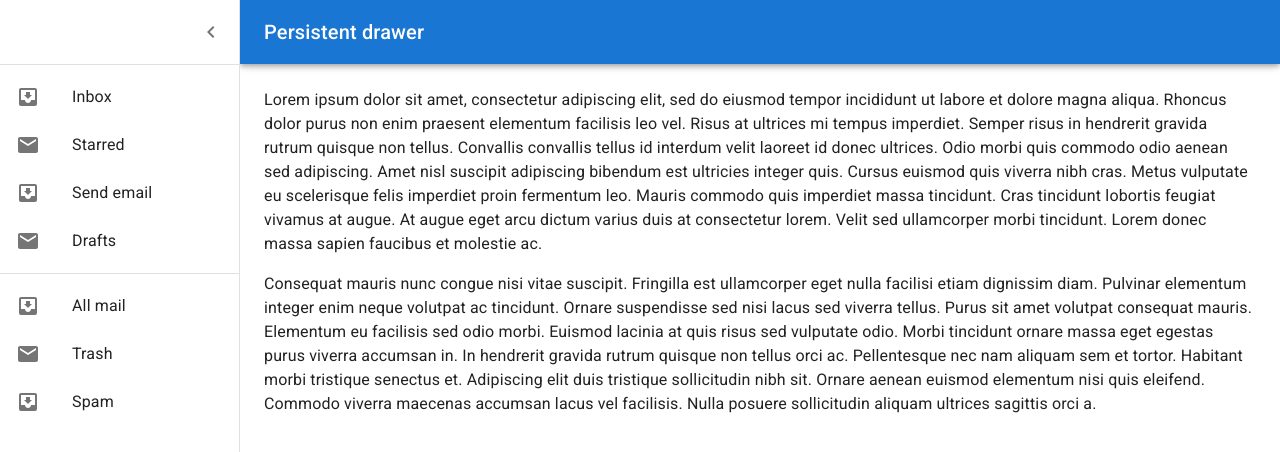
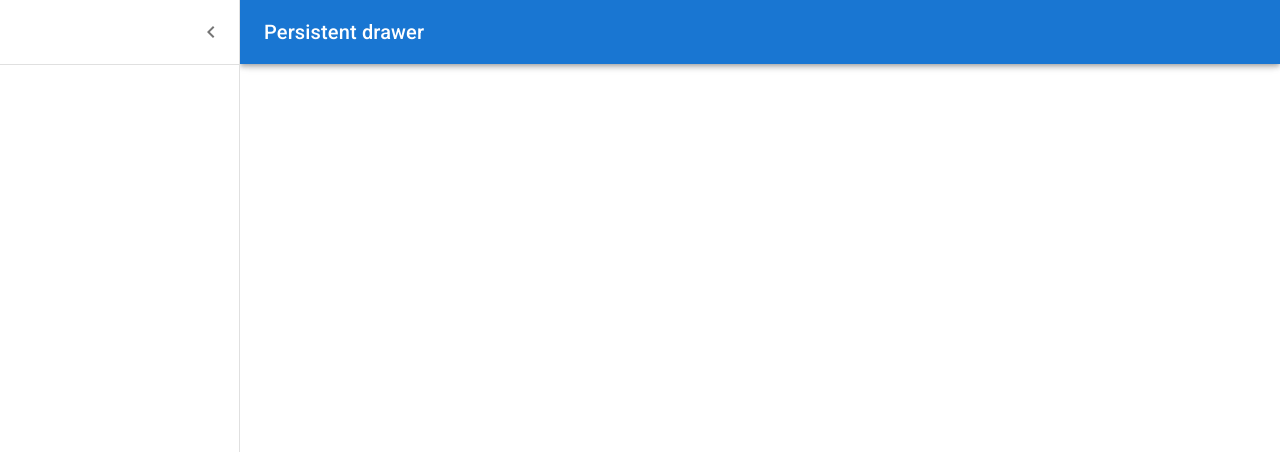
Before and after one commit to madebymilly/react-colors-project, a React (Create React App) app: page /palette/new in a window 1280 px wide. Both pictures are taken after a click on the button "open drawer". Shown: the top 452 px of the page. Built offline with nearby package versions, Linux system fonts and the light colour scheme.

Commit message:
add MaterialUI drawer to NewPaletteForm

```diff
--- a/src/NewPaletteForm.js
+++ b/src/NewPaletteForm.js
@@ -2,24 +2,17 @@
 // import { withStyles } from '@mui/styles';
 // import styles from './styles/NewPaletteFormStyles';
 
-import { styled, useTheme } from '@mui/material/styles';
+import { styled } from '@mui/material/styles';
 import Box from '@mui/material/Box';
 import Drawer from '@mui/material/Drawer';
 import CssBaseline from '@mui/material/CssBaseline';
 import MuiAppBar from '@mui/material/AppBar';
 import Toolbar from '@mui/material/Toolbar';
-import List from '@mui/material/List';
 import Typography from '@mui/material/Typography';
 import Divider from '@mui/material/Divider';
 import IconButton from '@mui/material/IconButton';
 import MenuIcon from '@mui/icons-material/Menu';
 import ChevronLeftIcon from '@mui/icons-material/ChevronLeft';
-import ChevronRightIcon from '@mui/icons-material/ChevronRight';
-import ListItem from '@mui/material/ListItem';
-import ListItemIcon from '@mui/material/ListItemIcon';
-import ListItemText from '@mui/material/ListItemText';
-import InboxIcon from '@mui/icons-material/MoveToInbox';
-import MailIcon from '@mui/icons-material/Mail';
 
 const drawerWidth = 240;
 
@@ -69,7 +62,7 @@
 }));
 
 function PersistentDrawerLeft() {
-  const theme = useTheme();
+
   const [open, setOpen] = React.useState(false);
 
   const handleDrawerOpen = () => {
@@ -114,61 +107,13 @@
       >
         <DrawerHeader>
           <IconButton onClick={handleDrawerClose}>
-            {theme.direction === 'ltr' ? <ChevronLeftIcon /> : <ChevronRightIcon />}
+            <ChevronLeftIcon />
           </IconButton>
         </DrawerHeader>
         <Divider />
-        <List>
-          {['Inbox', 'Starred', 'Send email', 'Drafts'].map((text, index) => (
-            <ListItem button key={text}>
-              <ListItemIcon>
-                {index % 2 === 0 ? <InboxIcon /> : <MailIcon />}
-              </ListItemIcon>
-              <ListItemText primary={text} />
-            </ListItem>
-          ))}
-        </List>
-        <Divider />
-        <List>
-          {['All mail', 'Trash', 'Spam'].map((text, index) => (
-            <ListItem button key={text}>
-              <ListItemIcon>
-                {index % 2 === 0 ? <InboxIcon /> : <MailIcon />}
-              </ListItemIcon>
-              <ListItemText primary={text} />
-            </ListItem>
-          ))}
-        </List>
       </Drawer>
       <Main open={open}>
         <DrawerHeader />
-        <Typography paragraph>
-          Lorem ipsum dolor sit amet, consectetur adipiscing elit, sed do eiusmod
-          tempor incididunt ut labore et dolore magna aliqua. Rhoncus dolor purus non
-          enim praesent elementum facilisis leo vel. Risus at ultrices mi tempus
-          imperdiet. Semper risus in hendrerit gravida rutrum quisque non tellus.
-          Convallis convallis tellus id interdum velit laoreet id donec ultrices.
-          Odio morbi quis commodo odio aenean sed adipiscing. Amet nisl suscipit
-          adipiscing bibendum est ultricies integer quis. Cursus euismod quis viverra
-          nibh cras. Metus vulputate eu scelerisque felis imperdiet proin fermentum
-          leo. Mauris commodo quis imperdiet massa tincidunt. Cras tincidunt lobortis
-          feugiat vivamus at augue. At augue eget arcu dictum varius duis at
-          consectetur lorem. Velit sed ullamcorper morbi tincidunt. Lorem donec massa
-          sapien faucibus et molestie ac.
-        </Typography>
-        <Typography paragraph>
-          Consequat mauris nunc congue nisi vitae suscipit. Fringilla est ullamcorper
-          eget nulla facilisi etiam dignissim diam. Pulvinar elementum integer enim
-          neque volutpat ac tincidunt. Ornare suspendisse sed nisi lacus sed viverra
-          tellus. Purus sit amet volutpat consequat mauris. Elementum eu facilisis
-          sed odio morbi. Euismod lacinia at quis risus sed vulputate odio. Morbi
-          tincidunt ornare massa eget egestas purus viverra accumsan in. In hendrerit
-          gravida rutrum quisque non tellus orci ac. Pellentesque nec nam aliquam sem
-          et tortor. Habitant morbi tristique senectus et. Adipiscing elit duis
-          tristique sollicitudin nibh sit. Ornare aenean euismod elementum nisi quis
-          eleifend. Commodo viverra maecenas accumsan lacus vel facilisis. Nulla
-          posuere sollicitudin aliquam ultrices sagittis orci a.
-        </Typography>
       </Main>
     </Box>
   );
```
